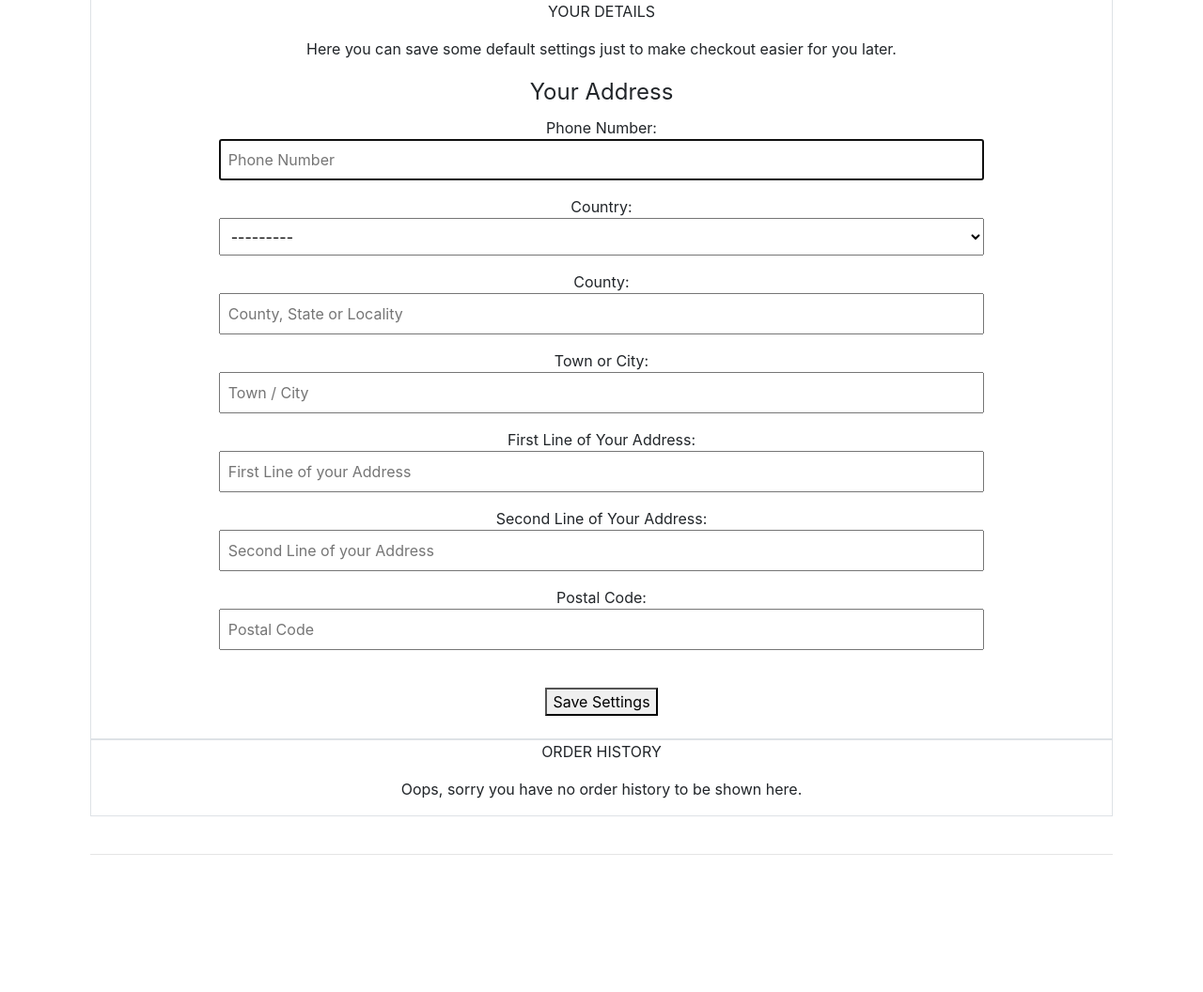
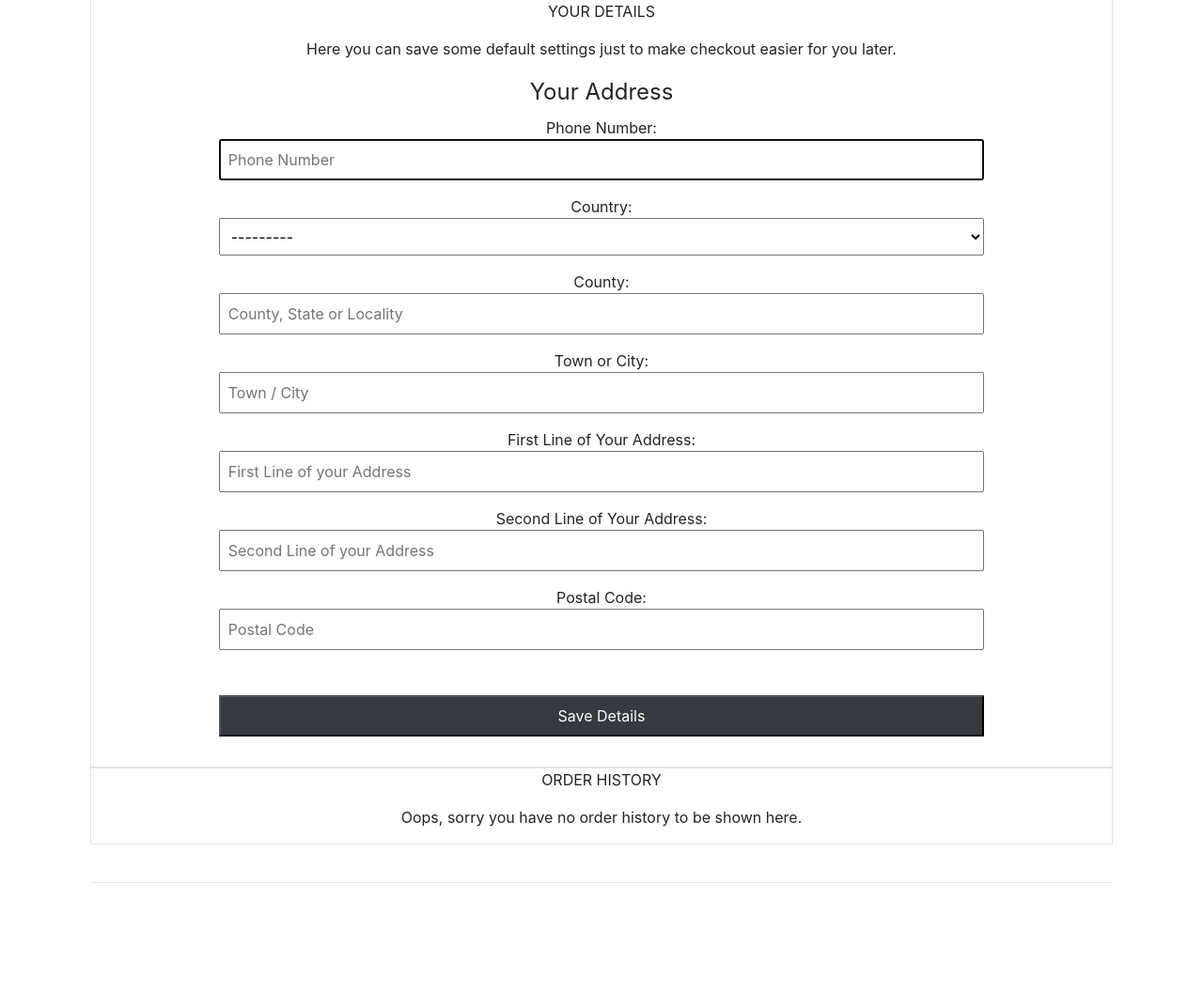
Before and after one commit to Code-Institute-Submissions/roy-finch-full-website-dev_NovResub, a Django app: page /profile/ in a window 1280 px wide. Shown: the part 447-1503 px from the top of the page at 94% size. Before the commit the page ends 1357 px from the top, so only its background shows below. Run offline with Django 3.2, Linux system fonts and the light colour scheme; the visitor is signed in with stand-in values (Sample User, id 1); data comes from the database, SQL or seed files in the repository; data that the repository does not hold is empty; some libraries are stand-ins or nearby versions.

Commit message:
fixing the buttons on the webpage, and removing the extra a tags.

```diff
--- a/home/templates/home/index.html
+++ b/home/templates/home/index.html
@@ -21,8 +21,7 @@
             </div>
         </div>
         <div>
-            <br>
-            <a href="{% url 'products' %}"><button class="w-50 p-2 bg-dark text-light p-2">Start Shopping</button></a>
+            <button class="inline w-100 bg-dark text-white mb-2 mt-2 p-2" onclick="location.href='/products'" >Start Shopping</button>
         </div>
     </div>
 {% endblock %}
--- a/profiles/templates/profiles/profiles.html
+++ b/profiles/templates/profiles/profiles.html
@@ -8,10 +8,10 @@
 
 {% block content%}
 <div class="border m-10 p-10 m-b-10">
-    <div class="center-text">
+    <div class="justify-content-center">
         <p>YOUR DETAILS</p>
         <p>Here you can save some default settings just to make checkout easier for you later.</p>
-        <form action="{% url 'profile' %}" method="POST" id="profile-form">
+        <form class="justify-content-center" action="{% url 'profile' %}" method="POST" id="profile-form">
             {% csrf_token %}
             <fieldset>
                 <legend>Your Address</legend>
@@ -23,10 +23,8 @@
                 Second Line of Your Address: <br>{{ form.default_street_add_line2 }}<br>
                 Postal Code: <br>{{ form.default_postcode }}<br><br>
             </fieldset>
-            <div class="center-text">
-                <a href="{% url 'basket' %}">
-                    <button type="none" class="black-white themed-button">Save Settings</button>
-                </a>
+            <div>
+                <button class="inline w-75 bg-dark text-white mb-2 mt-2 p-2" type="submit" >Save Details</button>
             </div>
             <br>
         </form>
--- a/templates/base.html
+++ b/templates/base.html
@@ -4,8 +4,7 @@
 <html lang="en" style="user-select: none;">
 <head>
     {% block meta %}
-        <meta charset="UTF-8">
-        <meta http-equiv="X-UA-Compatible" content="IE=edge">
+        <meta charset="UTF-8" http-equiv="X-UA-Compatible" content="IE=edge">
         <meta name="viewport" content="width=device-width, initial-scale=1.0">
     {% endblock %}
 
```
Also changed, not shown: basket/templates/basket/basket.html (+7 -7 lines), README.md.
